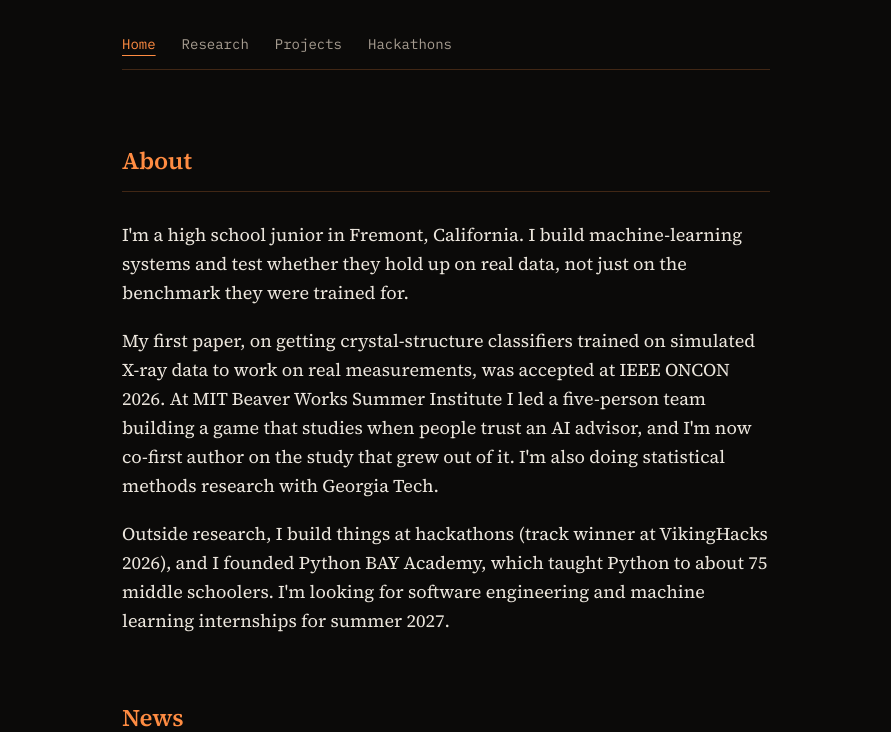
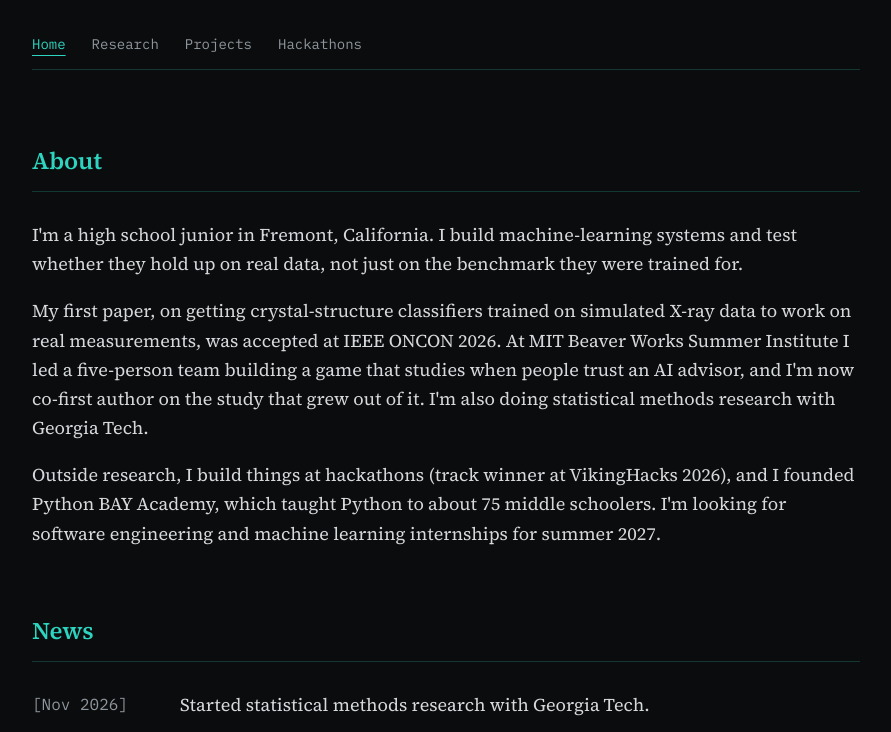
Before and after one commit to Kishan-No1/kishan-no1.github.io, a plain HTML site: page index.html in a window 1280 px wide. Shown: the part 204-936 px from the top of the page, without its empty margins (194-1085 px from the left). Drawn offline with Linux system fonts and the light colour scheme.

Commit message:
Switch to a teal and grey palette and widen the text column

```diff
--- a/assets/style.css
+++ b/assets/style.css
@@ -1,14 +1,14 @@
 /* Kishan Paschapur: shared styles */
 
 :root {
-  --bg: #0b0a09;
-  --text: #ece6dd;
-  --muted: #a79d91;
-  --rule: rgba(255, 140, 66, 0.22);
-  --heading: #ff8c42;
-  --accent: #ff9f5c;
-  --accent-soft: rgba(255, 140, 66, 0.12);
-  --callout: #17130f;
+  --bg: #0b0c0d;
+  --text: #d6d9dc;
+  --muted: #8f979e;
+  --rule: rgba(45, 212, 191, 0.22);
+  --heading: #2dd4bf;
+  --accent: #5eead4;
+  --accent-soft: rgba(45, 212, 191, 0.12);
+  --callout: #111a19;
 
   --serif: "Source Serif 4", Georgia, "Times New Roman", serif;
   --mono: "IBM Plex Mono", ui-monospace, "SF Mono", Menlo, monospace;
@@ -33,7 +33,7 @@ body {
 }
 
 .wrap {
-  max-width: 680px;
+  max-width: 860px;
   margin: 0 auto;
   padding: 72px 16px 48px;
 }
```
Also changed, not shown: assets/favicon.svg, assets/img/trust-study.svg.
